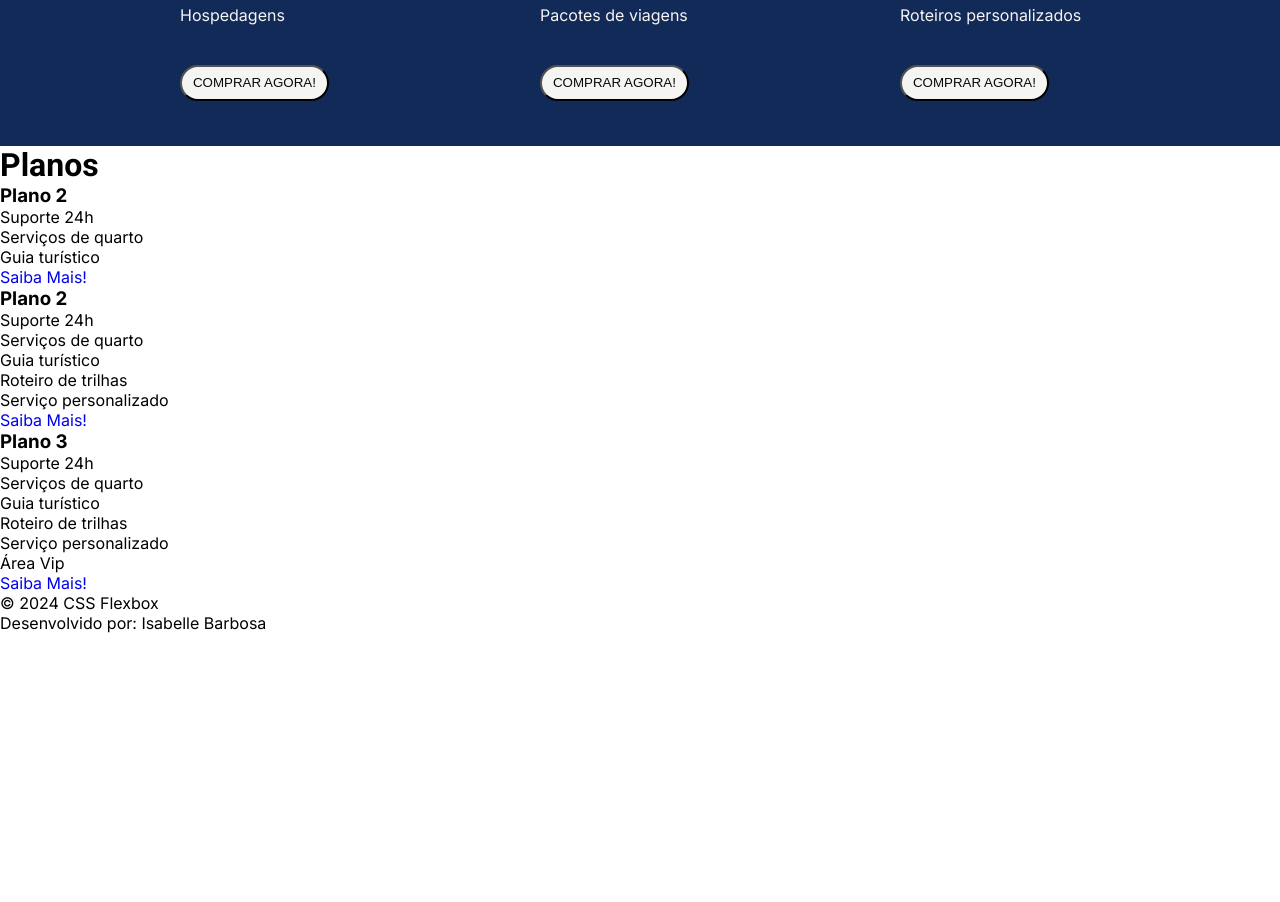
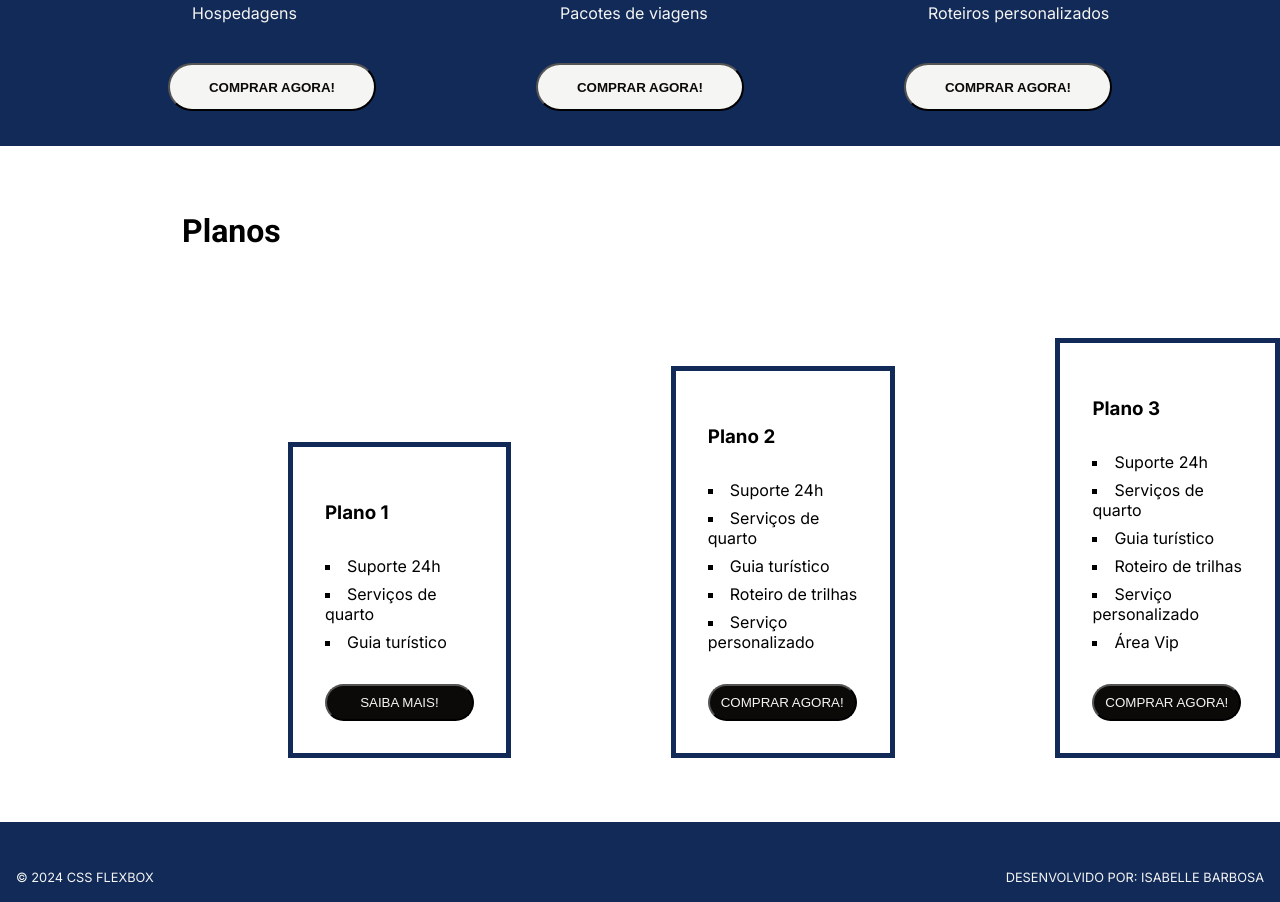
Before and after one commit to Isa-codelab/project-FlexBox-dio, a plain HTML site: page index.html in a window 1280 px wide. Shown: the part 1407-2309 px from the top of the page. Before the commit the page ends 2040 px from the top, so only its background shows below. Drawn offline with Linux system fonts and the light colour scheme; a web font is replaced by a local one.

Commit message:
main-planos e footer

```diff
--- a/index.html
+++ b/index.html
@@ -81,34 +81,39 @@
 
         </section>
 
-        <section>
-            <h2 class="main_titles">Planos</h2>
+        <section class="list_planos">
 
-                <div>
-                    <h3>Plano 2</h3>
-                    <ul>
+               <div id="align-planos-title">
+
+                   <h2 class="main_titles t-planos">Planos</h2>
+
+                    <div class="item_planos">
+                        <h3>Plano 1</h3>
+                        <ul class="style-list-planos">
                             <li>Suporte 24h</li>
                             <li>Serviços de quarto</li>
                             <li>Guia turístico</li>
                         </ul>
-                    <a href="#">Saiba Mais!</a>
+                        <a href=" "><button class="cta">Saiba Mais!</button></a>
                     </div>
 
-                <div>
+            </div>
+
+                <div class="item_planos">
                     <h3>Plano 2</h3>
-                    <ul>
+                    <ul class="style-list-planos">
                         <li>Suporte 24h</li>
                         <li>Serviços de quarto</li>
                         <li>Guia turístico</li>
                         <li>Roteiro de trilhas</li>
                         <li>Serviço personalizado</li>
                     </ul>
-                    <a href="#">Saiba Mais!</a>
+                   <a href=" "><button class="cta">comprar agora!</button></a>
                 </div>
 
-                <div>
+                <div class="item_planos">
                     <h3>Plano 3</h3>
-                    <ul>
+                    <ul class="style-list-planos">
                         <li>Suporte 24h</li>
                         <li>Serviços de quarto</li>
                         <li>Guia turístico</li>
@@ -116,15 +121,16 @@
                         <li>Serviço personalizado</li>
                         <li>Área Vip</li>
                     </ul>
-                    <a href="#">Saiba Mais!</a>
+                   <a href=" "><button class="cta">comprar agora!</button></a>
                 </div>
         </section>
     </main>
 
     <footer>
+        <section class="flex-footer">
             <p>&copy; 2024 CSS Flexbox</p>
             <p>Desenvolvido por: Isabelle Barbosa</p>
-
+        </section>
     </footer>
 </body>
 </html>
--- a/style.css
+++ b/style.css
@@ -15,7 +15,6 @@ body{
 h1{
     color: #fff;
 }
-
 
 li a{
 
@@ -117,9 +116,14 @@ a{
 
 .white{
 
+    height: 3rem;
+    width: 13rem;
+
     margin-top: 1rem;
     background-color: #f5f5f4;
     color: #0c0a09;
+
+    font-weight: 560;
 }
 
 #align_button{
@@ -188,4 +192,81 @@ a{
     font-size: 1rem;
     color: #f5f5f4;
 
+    display: flex;
+    justify-content: start;
+    padding-left: 1.5rem;
+
 }
+
+#align-planos-title{
+
+    display: flex;
+    flex-direction: column;
+    align-items: center;
+
+}
+
+.t-planos{
+
+    padding-top: 1rem;
+    padding-right: 13rem;
+}
+
+.list_planos{
+
+    max-width: 100rem;
+
+    display: flex;
+    flex-direction: row;
+    align-items: flex-end;
+
+    margin-left: 10rem;
+
+    gap: 2rem;
+
+}
+
+.style-list-planos{
+
+    list-style-position: inside;
+    list-style-type: square;
+    display: flex;
+    flex-direction: column;
+    gap: 0.5rem;
+}
+
+.item_planos{
+
+    display: flex;
+    flex-direction: column;
+    gap: 2rem;
+
+    margin-left: 8rem;
+    margin-top: 12rem;
+
+    padding: 3.4rem 2rem 2rem 2rem;
+
+    border: 5px solid #122a57;
+
+
+}
+
+.flex-footer{
+
+    height: 5rem;
+    max-width: 100rem;
+    width: 100%;
+
+    display: flex;
+    flex-direction: row;
+    justify-content: space-between;
+
+    margin-top: 4rem;
+    padding: 3rem 1rem 0.2rem;
+
+    background-color: #122a57;
+    color: #f5f5f4;
+
+    text-transform: uppercase;
+    font-size: 0.8rem;
+}
```
Lines whose indentation alone changed are shown as unchanged.
